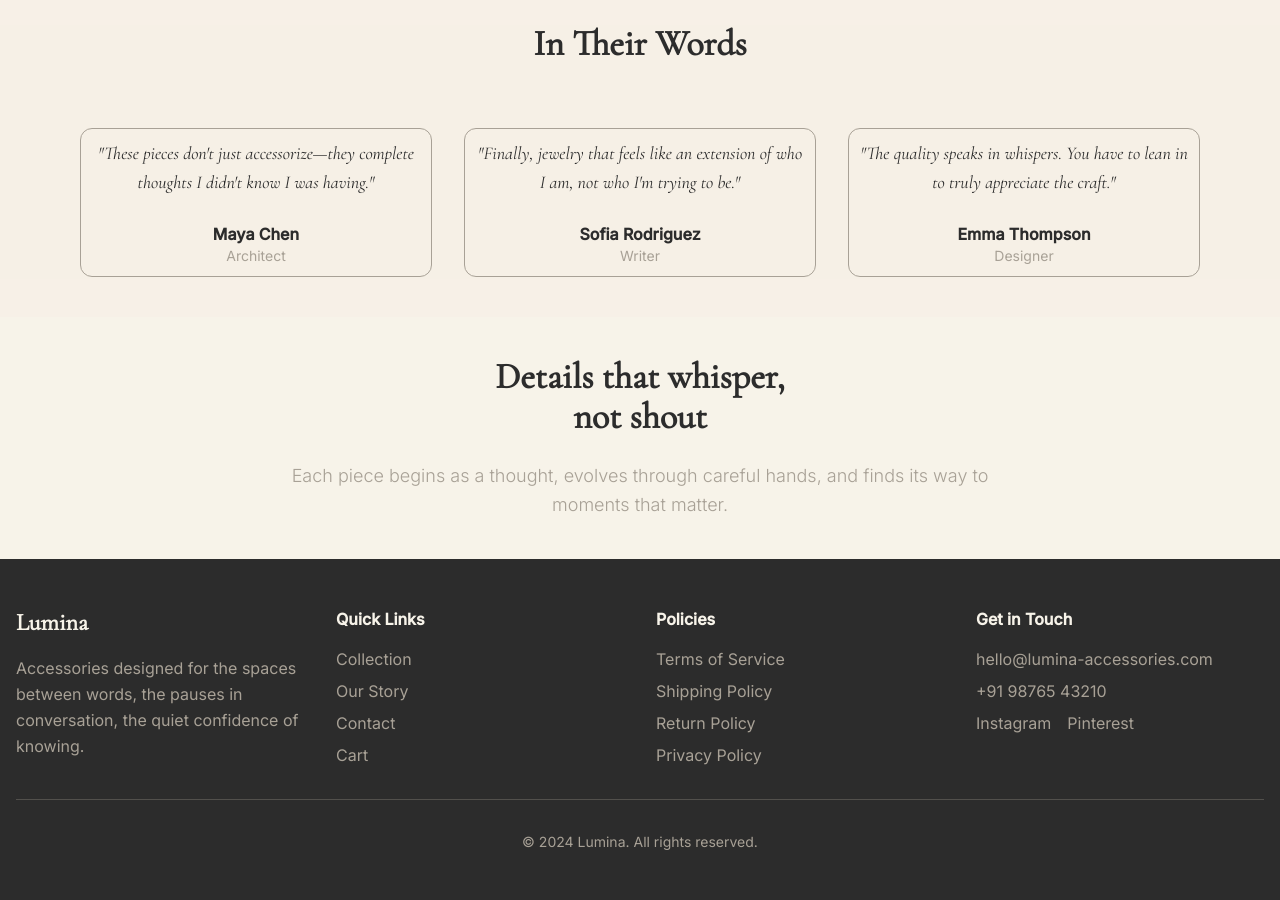
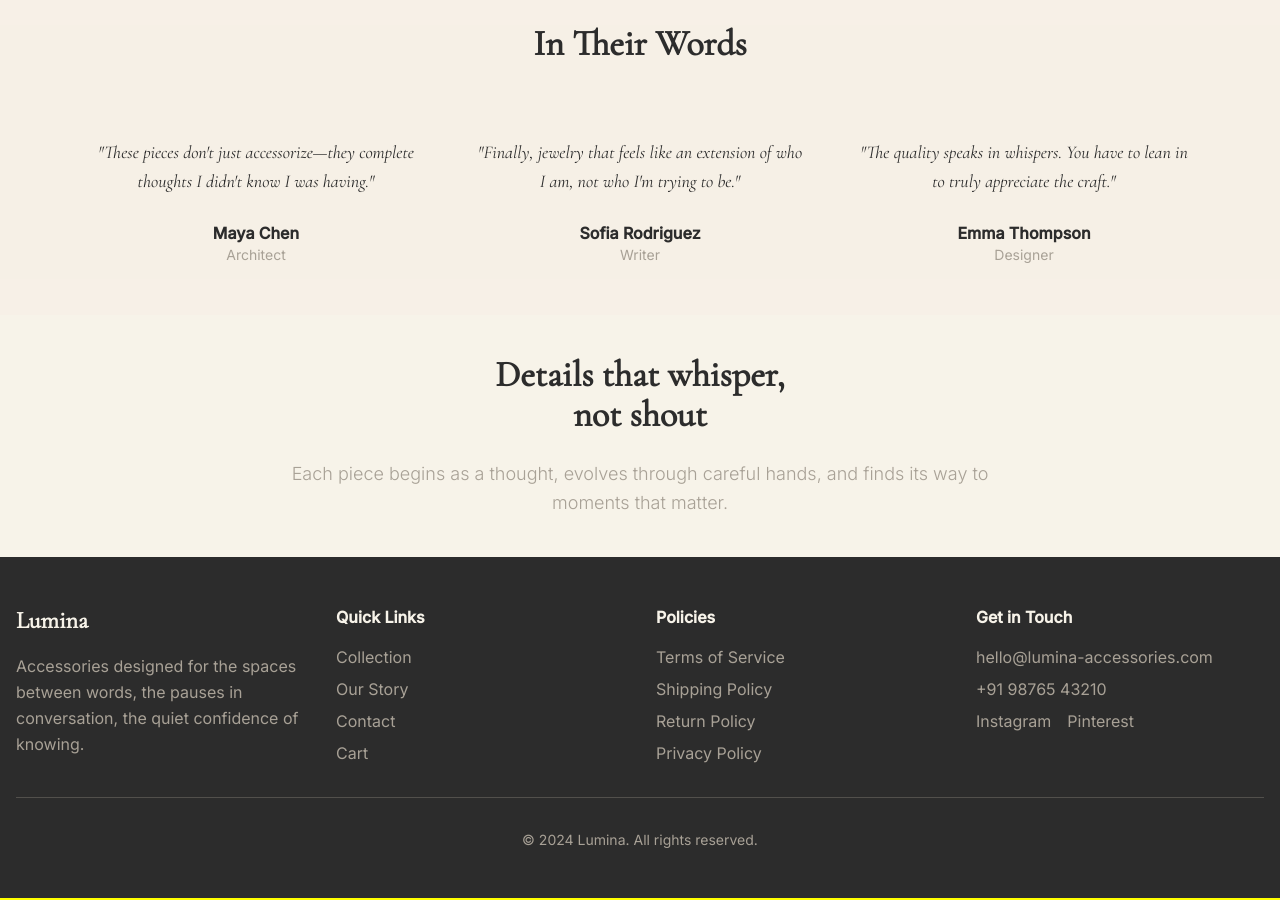
Before and after one commit to offset-dev76/aesthetic-ai-prompts-97, a React (Vite) app: page / in a window 1280 px wide. Shown: the part 1500-2400 px from the top of the page. Built offline with nearby package versions, Linux system fonts and the light colour scheme.

Commit message:
Visual edit in Lovable
Edited UI in Lovable

```diff
--- a/src/components/TestimonialsSection.tsx
+++ b/src/components/TestimonialsSection.tsx
@@ -25,7 +25,7 @@ export const TestimonialsSection = () => {
         <div className="grid md:grid-cols-3 gap-8 mx-0 my-0">
           {testimonials.map((testimonial, index) => <div key={index} style={{
           animationDelay: `${index * 0.2}s`
-        }} className="text-center fade-up border border-ash rounded-xl px-[10px] py-[10px]">
+        }} className="text-center fade-up rounded-xl px-[10px] py-[10px]">
               <blockquote className="text-lg serif italic text-charcoal mb-6 leading-relaxed">
                 "{testimonial.quote}"
               </blockquote>
```
